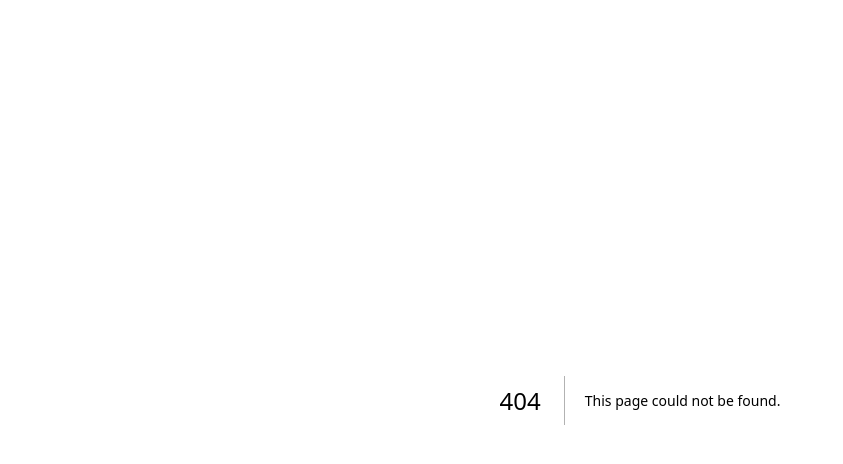
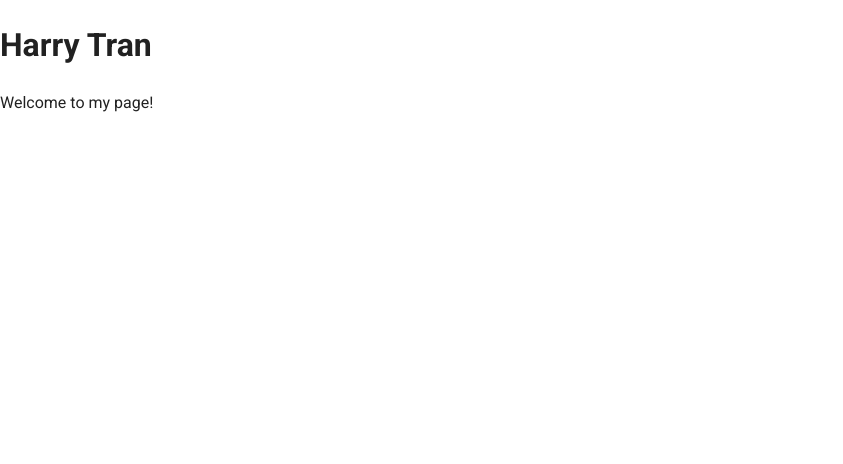
Before and after one commit to huytran72/ZingMusic, a Next.js app in the folder Zing_Music/: page /harrytran in a window 1280 px wide. Before the commit this address had no page. Shown: the top 464 px of the page, without its empty margins (0-843 px from the left). Built offline with nearby package versions, Linux system fonts and the light colour scheme.

Commit message:
Create page.tsx

```diff
--- /dev/null
+++ b/Zing_Music/src/app/harrytran/page.tsx
@@ -0,0 +1,10 @@
+const HarryTran = () => {
+  return (
+    <div>
+      <h1>Harry Tran</h1>
+      <p>Welcome to my page!</p>
+    </div>
+  )
+}
+
+export default HarryTran
```
